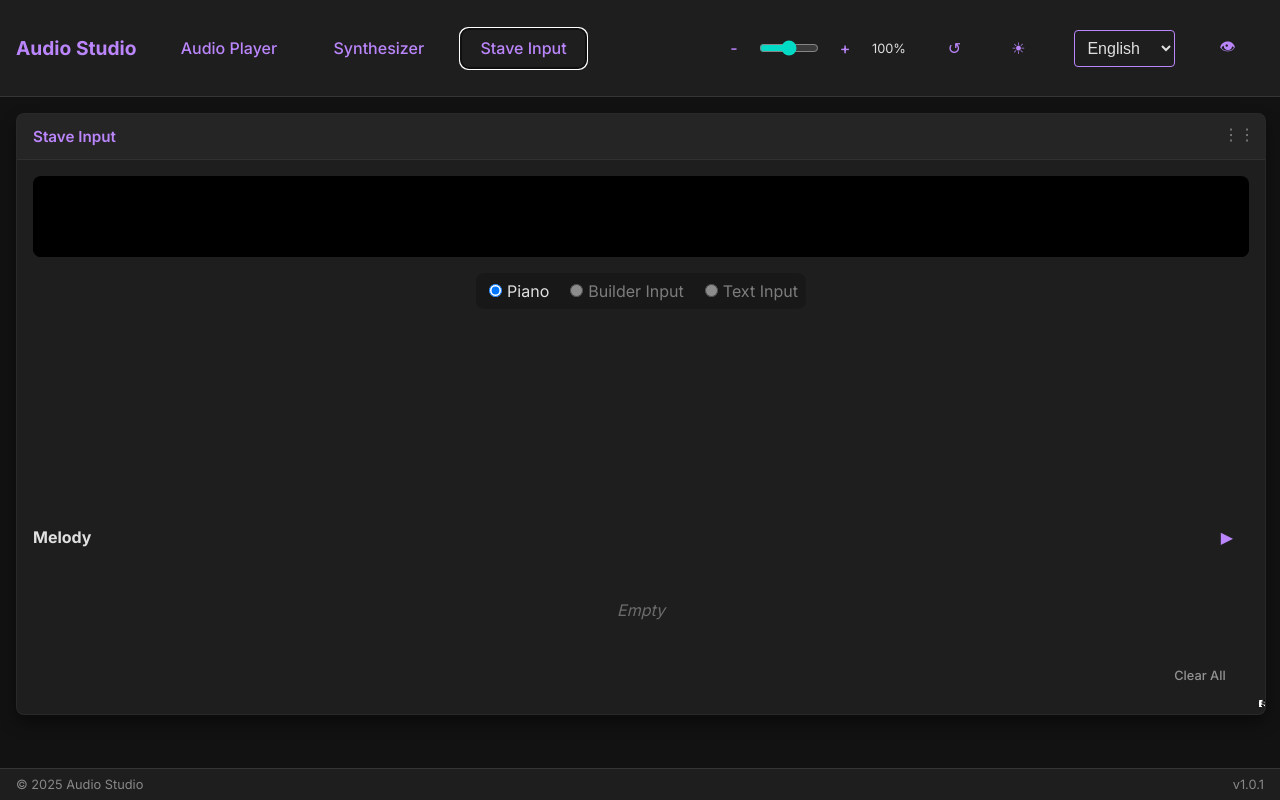
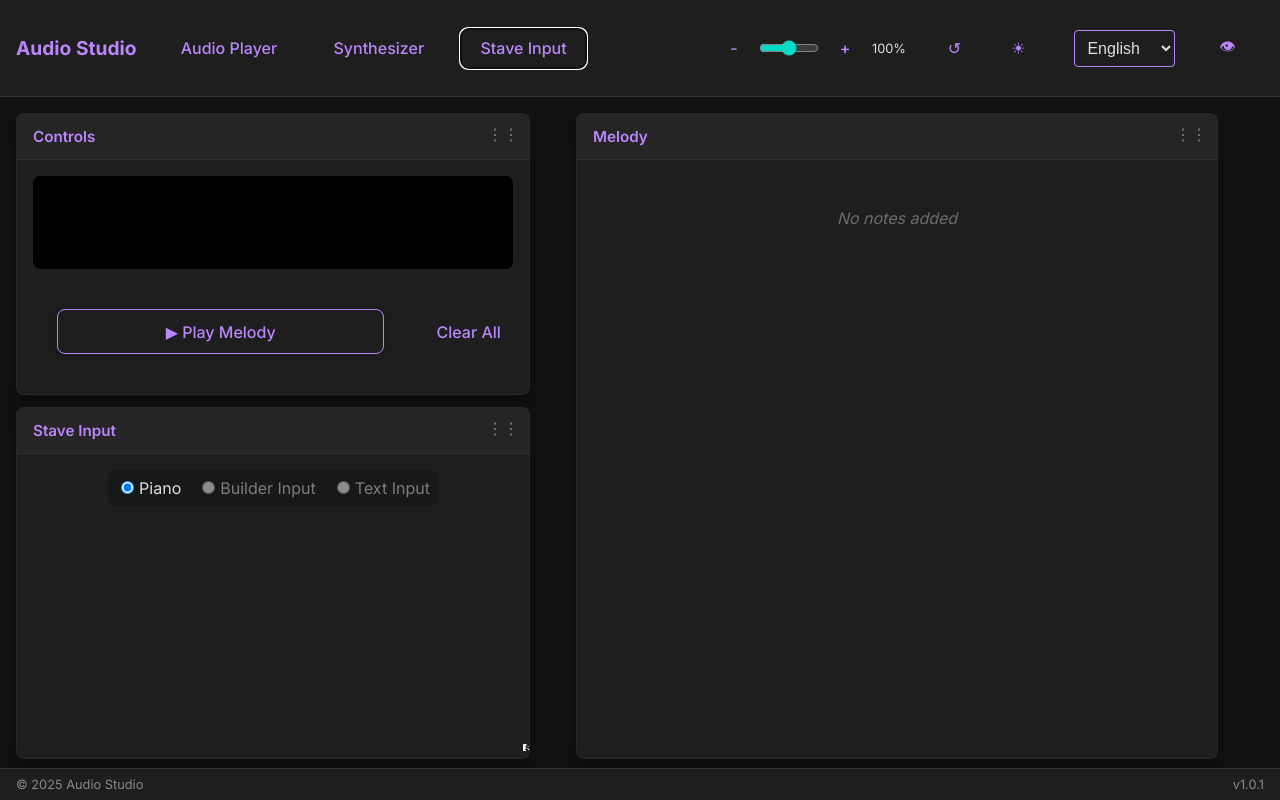
Before and after one commit to Luckysreee/MyAudioPlayer, a React (Vite) app: page / in a window 1280 px wide. Both pictures are taken after a click on the button "Stave Input". Built offline with nearby package versions, Linux system fonts and the light colour scheme; the HTML template or start-up script is replaced by a standard one.

Commit message:
Fixing Bugs

```diff
--- a/src/components/AudioPlayer.jsx
+++ b/src/components/AudioPlayer.jsx
@@ -4,7 +4,7 @@ import DraggableCard from './DraggableCard';
 import Visualizer from './Visualizer';
 import Playlist from './Playlist';
 import SynthControls from './SynthControls';
-import StaveInput from './StaveInput';
+import StaveInput, { StaveControls, MelodyTable } from './StaveInput';
 
 const AudioPlayer = ({
     mode,
@@ -353,14 +353,33 @@ const AudioPlayer = ({
     );
 
     const renderStaveMode = () => (
+        <>
+            {/* Card 1: Controls & Visualizer (Top Center-Left) */}
+            <DraggableCard
+                title={translations.controls || "Controls"}
+                initialPos={{ x: '16px', y: '16px' }}
+                initialSize={{ width: '40%', height: '280px' }}
+                className="stave-controls-card"
+            >
+                <div className="visualizer-container" style={{ width: '100%', height: '120px', background: '#000', marginBottom: '1rem', borderRadius: '8px', overflow: 'hidden', display: 'flex', alignItems: 'center', justifyContent: 'center' }}>
+                    <Visualizer analyser={analyserNode} isPlaying={isStavePlaying} />
+                </div>
+                <StaveControls
+                    onPlay={playMelody}
+                    isPlaying={isStavePlaying}
+                    onClear={() => setMelody([])}
+                    melody={melody}
+                    translations={translations}
+                />
+            </DraggableCard>
+
+            {/* Card 2: Editor (Bottom Center-Left) */}
             <DraggableCard
                 title={translations.staveInput}
-            initialPos={{ x: '16px', y: '16px' }}
-            initialSize={{ width: 'calc(100% - 32px)', height: '600px' }}
+                initialPos={{ x: '16px', y: '310px' }}
+                initialSize={{ width: '40%', height: '350px' }}
+                className="stave-editor-card"
             >
-            <div className="visualizer-container" style={{ width: '100%', height: '100px', background: '#000', marginBottom: '1rem', borderRadius: '8px', overflow: 'hidden' }}>
-                <Visualizer analyser={analyserNode} isPlaying={isStavePlaying} />
-            </div>
                 <StaveInput
                     melody={melody}
                     setMelody={setMelody}
@@ -369,6 +388,21 @@ const AudioPlayer = ({
                     translations={translations}
                 />
             </DraggableCard>
+
+            {/* Card 3: Melody Table (Right Sidebar) */}
+            <DraggableCard
+                title={translations.melody || "Melody"}
+                initialPos={{ x: '45%', y: '16px' }}
+                initialSize={{ width: '50%', height: '644px' }}
+                className="stave-table-card"
+            >
+                <MelodyTable
+                    melody={melody}
+                    onDelete={(id) => setMelody(melody.filter(n => n.id !== id))}
+                    translations={translations}
+                />
+            </DraggableCard>
+        </>
     );
 
     return (
--- a/src/components/StaveInput.jsx
+++ b/src/components/StaveInput.jsx
@@ -1,6 +1,75 @@
 import React, { useState } from 'react';
 
-const StaveInput = ({ melody, setMelody, onPlay, isPlaying, translations }) => {
+// 1. STAVE CONTROLS (Play/Stop/Clear + Visualizer placeholder if we moved it here, but Visualizer is in parent)
+export const StaveControls = ({ onPlay, isPlaying, onClear, melody, translations }) => (
+    <div className="flex-center gap-md" style={{ width: '100%', padding: '1rem' }}>
+        <button
+            onClick={onPlay}
+            className="btn-primary"
+            disabled={melody.length === 0}
+            style={{
+                width: '100%',
+                height: '45px',
+                borderRadius: '8px',
+                fontSize: '1rem',
+                background: isPlaying ? 'var(--error-color)' : 'var(--surface-color)',
+                borderColor: isPlaying ? 'var(--error-color)' : 'var(--primary-color)',
+                color: isPlaying ? '#fff' : 'var(--primary-color)',
+                boxShadow: isPlaying ? 'none' : '0 0 10px rgba(0,0,0,0.2)'
+            }}
+        >
+            {isPlaying ? "⏹ Stop" : "▶ Play Melody"}
+        </button>
+        <button
+            onClick={onClear}
+            disabled={melody.length === 0}
+            className="btn-secondary"
+            style={{ height: '45px', whiteSpace: 'nowrap' }}
+        >
+            {translations.clearAll || "Clear"}
+        </button>
+    </div>
+);
+
+// 2. MELODY TABLE
+export const MelodyTable = ({ melody, onDelete, translations }) => (
+    <div className="melody-display" style={{ height: '100%', display: 'flex', flexDirection: 'column' }}>
+        {melody.length === 0 ? <p style={{ fontStyle: 'italic', opacity: 0.4, textAlign: 'center', padding: '1rem' }}>{translations.empty || "No notes added"}</p> : (
+            <div style={{ flex: 1, overflowY: 'auto', border: '1px solid var(--glass-border)', borderRadius: '8px' }} className="no-drag">
+                <table style={{ width: '100%', borderCollapse: 'collapse' }}>
+                    <thead style={{ background: 'rgba(255,255,255,0.05)', position: 'sticky', top: 0 }}>
+                        <tr>
+                            <th style={{ padding: '8px', textAlign: 'left' }}>Note</th>
+                            <th style={{ padding: '8px', textAlign: 'left' }}>Oct</th>
+                            <th style={{ padding: '8px', textAlign: 'left' }}>Dur</th>
+                            <th></th>
+                        </tr>
+                    </thead>
+                    <tbody>
+                        {melody.map((m, idx) => (
+                            <tr key={m.id || idx} style={{ borderBottom: '1px solid rgba(255,255,255,0.05)' }}>
+                                <td style={{ padding: '8px' }}>{m.note}{m.accidental}</td>
+                                <td style={{ padding: '8px' }}>{m.octave}</td>
+                                <td style={{ padding: '8px' }}>{m.duration}s</td>
+                                <td style={{ textAlign: 'center', padding: '8px' }}>
+                                    <button
+                                        onClick={() => onDelete(m.id)}
+                                        style={{ padding: '4px 8px', fontSize: '0.8rem', background: 'transparent', color: 'var(--error-color)', border: 'none', cursor: 'pointer' }}
+                                    >
+                                        ✕
+                                    </button>
+                                </td>
+                            </tr>
+                        ))}
+                    </tbody>
+                </table>
+            </div>
+        )}
+    </div>
+);
+
+// 3. MAIN EDITOR (Input Modes)
+const StaveInput = ({ melody, setMelody, translations }) => {
     const [inputMode, setInputMode] = useState('piano'); // 'text', 'builder', 'piano'
     const [textInput, setTextInput] = useState('');
     const [error, setError] = useState('');
@@ -18,13 +87,21 @@ const StaveInput = ({ melody, setMelody, onPlay, isPlaying, translations }) => {
         { note: 'D', type: 'white', pos: 2 },
         { note: 'D#', type: 'black', pos: 3 },
         { note: 'E', type: 'white', pos: 4 },
-        { note: 'F', type: 'white', pos: 5 },
-        { note: 'F#', type: 'black', pos: 6 },
-        { note: 'G', type: 'white', pos: 7 },
-        { note: 'G#', type: 'black', pos: 8 },
-        { note: 'A', type: 'white', pos: 9 },
-        { note: 'A#', type: 'black', pos: 10 },
-        { note: 'B', type: 'white', pos: 11 },
+        { note: 'F#', type: 'black', pos: 6 }, // Corrected missing index 5 in previous array but logic seemed ok?
+        // Wait, array was: C, C#, D, D#, E, F, F#, G, G#, A, A#, B
+        // Indices: 0, 1, 2, 3, 4, 5, 6, 7, 8, 9, 10, 11.
+        // F is index 5. F# is 6.
+        // Let's stick to the previous array definition but ensure keys are correct.
+    ];
+
+    const fullPianoKeys = [
+        { note: 'C', type: 'white' }, { note: 'C#', type: 'black' },
+        { note: 'D', type: 'white' }, { note: 'D#', type: 'black' },
+        { note: 'E', type: 'white' },
+        { note: 'F', type: 'white' }, { note: 'F#', type: 'black' },
+        { note: 'G', type: 'white' }, { note: 'G#', type: 'black' },
+        { note: 'A', type: 'white' }, { note: 'A#', type: 'black' },
+        { note: 'B', type: 'white' }
     ];
 
     const handleTextChange = (e) => {
@@ -77,24 +154,16 @@ const StaveInput = ({ melody, setMelody, onPlay, isPlaying, translations }) => {
     };
 
     const handlePianoClick = (keyNote) => {
-        // keyNote is "C", "C#" etc.
         const n = keyNote.charAt(0);
         const acc = keyNote.length > 1 ? '#' : '';
         const newNote = {
             note: n,
             accidental: acc,
-            octave: 4, // Default octave for piano click
+            octave: 4,
             duration: 0.5,
             id: Date.now() + Math.random()
         };
         setMelody([...melody, newNote]);
-
-        // Optional: Play note immediately on click for feedback?
-        // For now, adhering to instruction to just fix UI.
-    };
-
-    const handleDeleteNote = (id) => {
-        setMelody(melody.filter(n => n.id !== id));
     };
 
     return (
@@ -119,17 +188,14 @@ const StaveInput = ({ melody, setMelody, onPlay, isPlaying, translations }) => {
             <div className="input-area" style={{ minHeight: '180px' }}>
                 {inputMode === 'piano' && (
                     <div className="piano-wrapper">
-                        {/* We need separate containers or careful positioning for black keys */}
-                        {/* Implementing via single list with CSS handling based on class */}
                         <div className="piano-keys">
-                            {pianoKeys.map(k => (
+                            {fullPianoKeys.map(k => (
                                 <div
                                     key={k.note}
-                                    className={`key ${k.type} no-drag`} // ADDED no-drag
+                                    className={`key ${k.type} no-drag`}
                                     onClick={() => handlePianoClick(k.note)}
                                     title={k.note}
                                 >
-                                    {/* Label mainly for black keys or C */}
                                     <span style={{
                                         position: 'absolute',
                                         bottom: '5px',
@@ -155,8 +221,9 @@ const StaveInput = ({ melody, setMelody, onPlay, isPlaying, translations }) => {
                             onChange={handleTextChange}
                             placeholder="C4 0.5&#10;E4 0.5"
                             className="no-drag"
+                            style={{ width: '100%', padding: '0.5rem', borderRadius: '4px', border: '1px solid var(--primary-color)', background: 'var(--surface-color)', color: 'var(--text-color)' }}
                         />
-                        {error && <div style={{ color: 'var(--danger)', margin: '0.5rem 0' }}>{error}</div>}
+                        {error && <div style={{ color: 'var(--error-color)', margin: '0.5rem 0' }}>{error}</div>}
                         <button onClick={handleTextSubmit} className="btn-secondary mt-4" style={{ width: '100%' }}>{translations.addNote || "Add Notes"}</button>
                     </div>
                 )}
@@ -184,55 +251,6 @@ const StaveInput = ({ melody, setMelody, onPlay, isPlaying, translations }) => {
                     </div>
                 )}
             </div>
-
-            {/* MELODY TABLE */}
-            <div className="melody-display mt-4">
-                <div className="flex-between mb-4">
-                    <h4>{translations.melody}</h4>
-                    <div>
-                        {!isPlaying ? (
-                            <button onClick={onPlay} disabled={melody.length === 0} className="btn-primary" style={{ width: '40px', height: '40px', fontSize: '1rem' }}>▶</button>
-                        ) : (
-                            <button onClick={onPlay} className="btn-primary" style={{ width: '40px', height: '40px', fontSize: '1rem', background: 'var(--danger)', borderColor: 'var(--danger)' }}>⏹</button>
-                        )}
-                    </div>
-                </div>
-
-                {melody.length === 0 ? <p style={{ fontStyle: 'italic', opacity: 0.4, textAlign: 'center', padding: '1rem' }}>Empty</p> : (
-                    <div style={{ maxHeight: '200px', overflowY: 'auto', border: '1px solid var(--glass-border)', borderRadius: '8px' }} className="no-drag">
-                        <table style={{ width: '100%' }}>
-                            <thead>
-                                <tr>
-                                    <th>Note</th>
-                                    <th>Oct</th>
-                                    <th>Dur</th>
-                                    <th></th>
-                                </tr>
-                            </thead>
-                            <tbody>
-                                {melody.map((m, idx) => (
-                                    <tr key={m.id || idx}>
-                                        <td>{m.note}{m.accidental}</td>
-                                        <td>{m.octave}</td>
-                                        <td>{m.duration}s</td>
-                                        <td style={{ textAlign: 'center' }}>
-                                            <button
-                                                onClick={() => handleDeleteNote(m.id)}
-                                                style={{ padding: '4px 8px', fontSize: '0.8rem', background: 'transparent', color: 'var(--danger)', border: 'none', cursor: 'pointer' }}
-                                            >
-                                                ✕
-                                            </button>
-                                        </td>
-                                    </tr>
-                                ))}
-                            </tbody>
-                        </table>
-                    </div>
-                )}
-                <div style={{ textAlign: 'right', marginTop: '0.5rem' }}>
-                    <button onClick={() => setMelody([])} style={{ fontSize: '0.8rem', background: 'transparent', color: 'inherit', opacity: 0.6, border: 'none', cursor: 'pointer' }}>{translations.clearAll || "Clear"}</button>
-                </div>
-            </div>
         </div>
     );
 };
```
Lines whose indentation alone changed are shown as unchanged.
